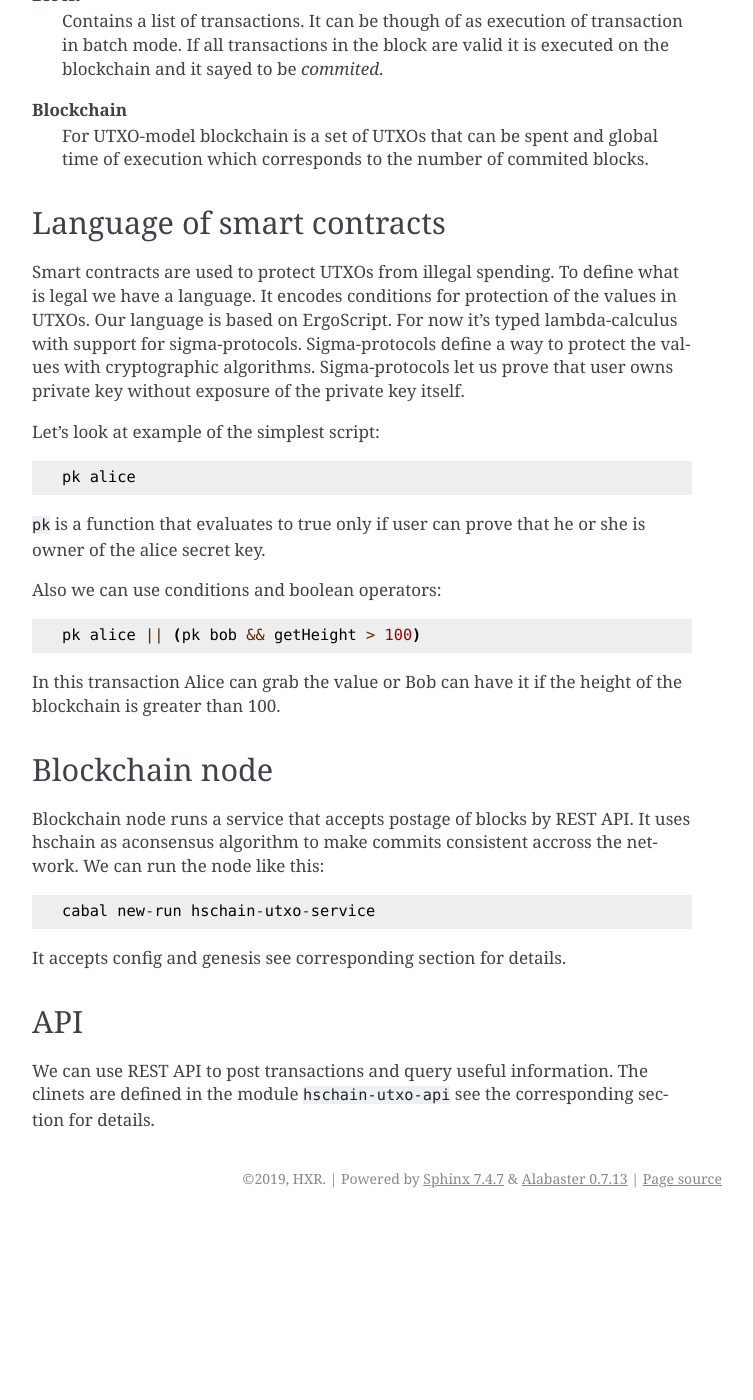
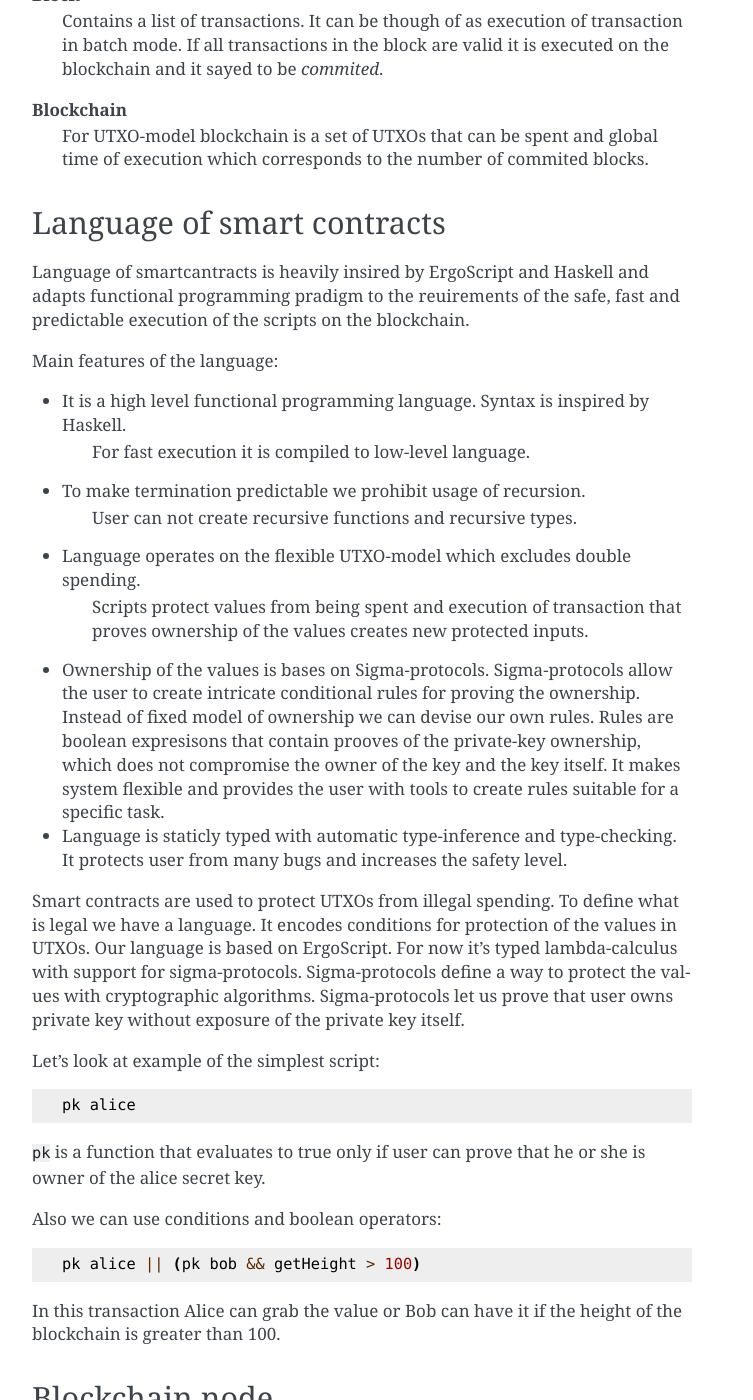
Before and after one commit to hexresearch/hschain-utxo, a Sphinx documentation site: the page built from docs/doc/intro.rst, in a window 1280 px wide and 1400 px high, scrolled down 1568 px. Shown: the whole window, without its empty margins (388-1141 px from the left). Built offline with Sphinx 7.4.7, drawn with Linux system fonts in a browser that asks for light colours; before the commit the page ends 2786 px from its top, so only the background shows below that.

Commit message:
Docs: main features of the language

```diff
--- a/docs/doc/intro.rst
+++ b/docs/doc/intro.rst
@@ -77,6 +77,32 @@ inputs and substitute them with outputs.
 Language of smart contracts
 ----------------------------------------------
 
+Language of smartcantracts is heavily insired by ErgoScript and Haskell
+and adapts functional programming pradigm to the reuirements of the safe, fast and predictable
+execution of the scripts on the blockchain.
+
+Main features of the language:
+
+* It is a high level functional programming language. Syntax is inspired by Haskell.
+   For fast execution it is compiled to low-level language.
+
+* To make termination predictable we prohibit usage of recursion.
+   User can not create recursive functions and recursive types.
+
+* Language operates on the flexible UTXO-model which excludes double spending.
+   Scripts protect values from being spent and execution of transaction
+   that proves ownership of the values creates new protected inputs.
+
+* Ownership of the values is bases on Sigma-protocols. Sigma-protocols allow the
+  user to create intricate conditional rules for proving the ownership. Instead
+  of fixed model of ownership we can devise our own rules. Rules are boolean expresisons
+  that contain prooves of the private-key ownership, which does not compromise the owner of the key and the key itself.
+  It makes system flexible and provides the user with tools to create rules suitable for a specific task.
+
+* Language is staticly typed with automatic type-inference and type-checking. It protects user from many bugs
+  and increases the safety level.
+
+
 Smart contracts are used to protect UTXOs from illegal spending.
 To define what is legal we have a language. It encodes conditions for protection of the values in UTXOs.
 Our language is based on ErgoScript. For now it's typed lambda-calculus with
```
